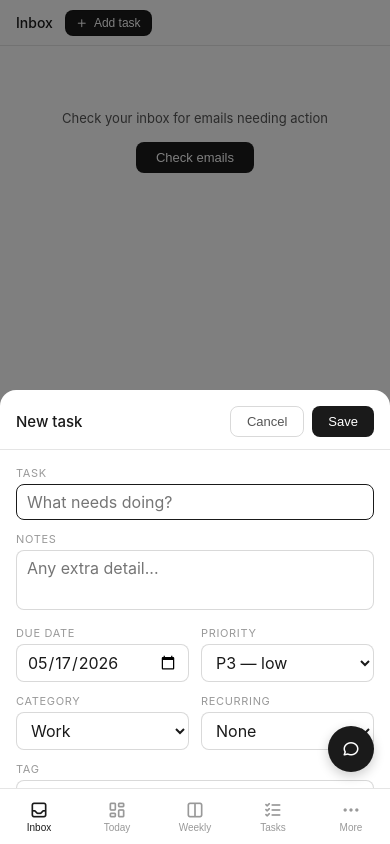
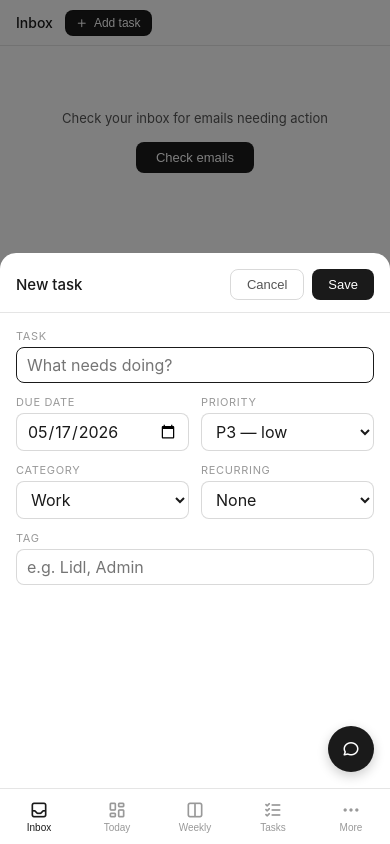
Before and after one commit to ryanballphotography/daily-hq, a website: page public/index.html in a window 390 px wide. Both pictures are taken after a click on the button "Add task". Drawn offline with Linux system fonts and the light colour scheme; no server answers.

Commit message:
Fix mobile modal height and scrolling

```diff
--- a/public/style.css
+++ b/public/style.css
@@ -296,7 +296,8 @@ body { font-family: -apple-system, BlinkMacSystemFont, 'Segoe UI', sans-serif; b
     border-radius: 16px 16px 0 0;
     border: none;
     padding: 0;
-    max-height: 80dvh;
+    height: 70dvh;
+    max-height: 70dvh;
     display: flex;
     flex-direction: column;
     overflow: hidden;
@@ -308,13 +309,15 @@ body { font-family: -apple-system, BlinkMacSystemFont, 'Segoe UI', sans-serif; b
   }
   .modal-body {
     padding: 1rem;
-    overflow-y: auto;
+    overflow-y: scroll;
     -webkit-overflow-scrolling: touch;
     flex: 1;
+    min-height: 0;
   }
   .modal-field input, .modal-field select, .modal-field textarea { font-size: 16px; }
   .modal-field { margin-bottom: 0.75rem; }
-  .modal-field textarea { height: 60px; }
+  /* Hide notes on mobile to save space */
+  .modal-body .modal-field:has(textarea) { display: none; }
   /* Hide old bottom actions — save is in header on mobile */
   .modal > .modal-actions { display: none; }
 }
```
